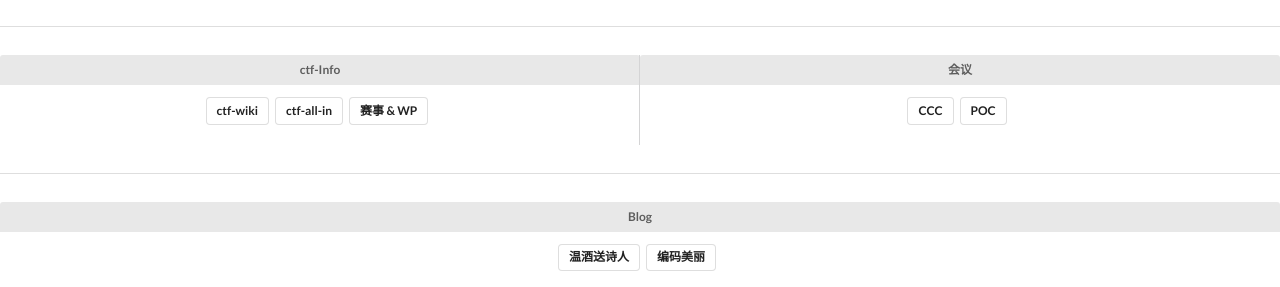
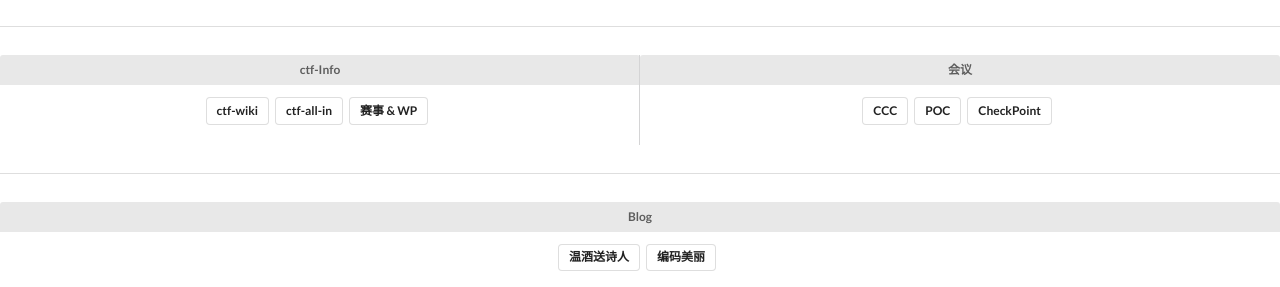
Before and after one commit to acusp/AC-Navi, a Jekyll site: the page built from security/index.html, in a window 1280 px wide. Shown: the part 436-723 px from the top of the page. Built offline with Jekyll 4.4.1, drawn with Linux system fonts in a browser that asks for light colours; comment, search, counter and statistics services are not loaded.

Commit message:
Add check point link

```diff
--- a/_data/security_links.yml
+++ b/_data/security_links.yml
@@ -56,6 +56,10 @@
       style: basic
       url: http://powerofcommunity.net/
 
+    - name: CheckPoint
+      style: basic
+      url: https://research.checkpoint.com/
+
 - section: BLOG
   categories:
   - category: Blog
```
